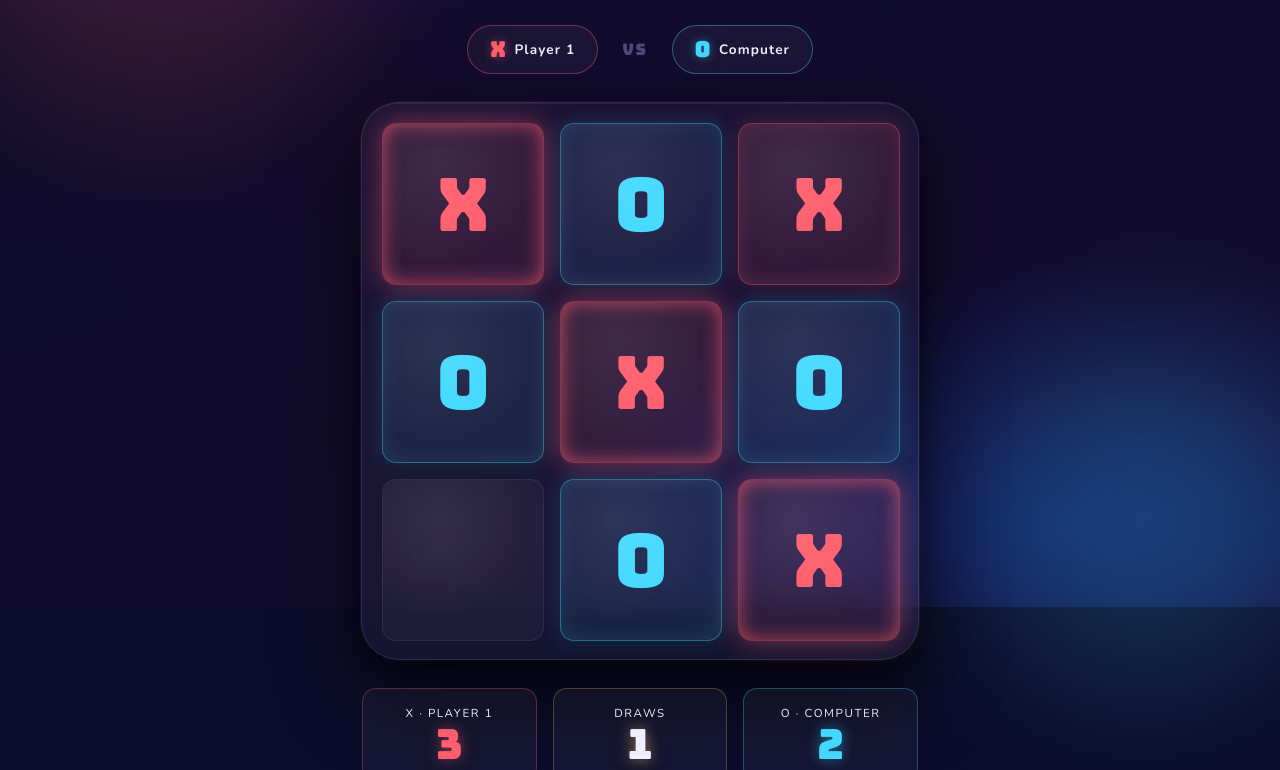
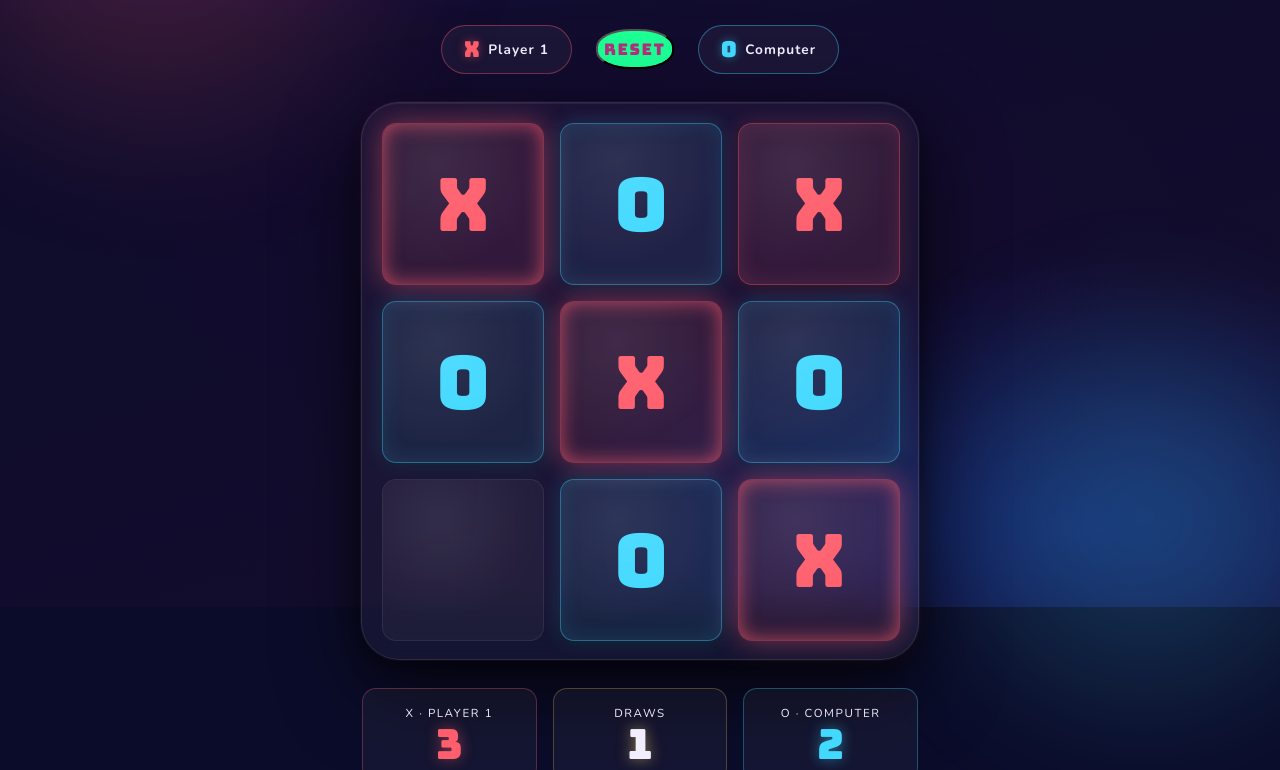
Before and after one commit to vivekk-117/Tic-Tac-Toe, a plain HTML site: page index.html in a window 1280 px wide. Shown: the part 193-963 px from the top of the page. Drawn offline with nearby package versions, Linux system fonts and the light colour scheme.

Commit message:
Some changes made

```diff
--- a/index.html
+++ b/index.html
@@ -23,7 +23,7 @@
   <!-- ── PLAYER BADGES ── -->
   <div class="players">
     <div class="badge x"><span class="sym">X</span> Player 1</div>
-    <span class="vs-badge">VS</span>
+    <button id="reset">Reset</button>
     <div class="badge o"><span class="sym">O</span> Computer</div>
   </div>
 
@@ -62,7 +62,7 @@
   </div>
 
   <footer>Three in a row wins &nbsp;·&nbsp; Alternate turns &nbsp;·&nbsp; Best of 7</footer>
-
+  <script src="app.js"></script>
 </body>
 
 </html>
--- a/styles.css
+++ b/styles.css
@@ -248,10 +248,13 @@ header {
     text-shadow: 0 0 10px var(--o-glow);
 }
 
-.vs-badge {
+button {
+    height: 2.5em;
+    border-radius: 45%;
+    background-color: rgb(28, 255, 149);
     font-family: 'Bungee', sans-serif;
     font-size: clamp(.75rem, 2.5vmin, 1rem);
-    color: var(--text-lo);
+    color: var(--pink);
     letter-spacing: .1em;
 }
 
```
